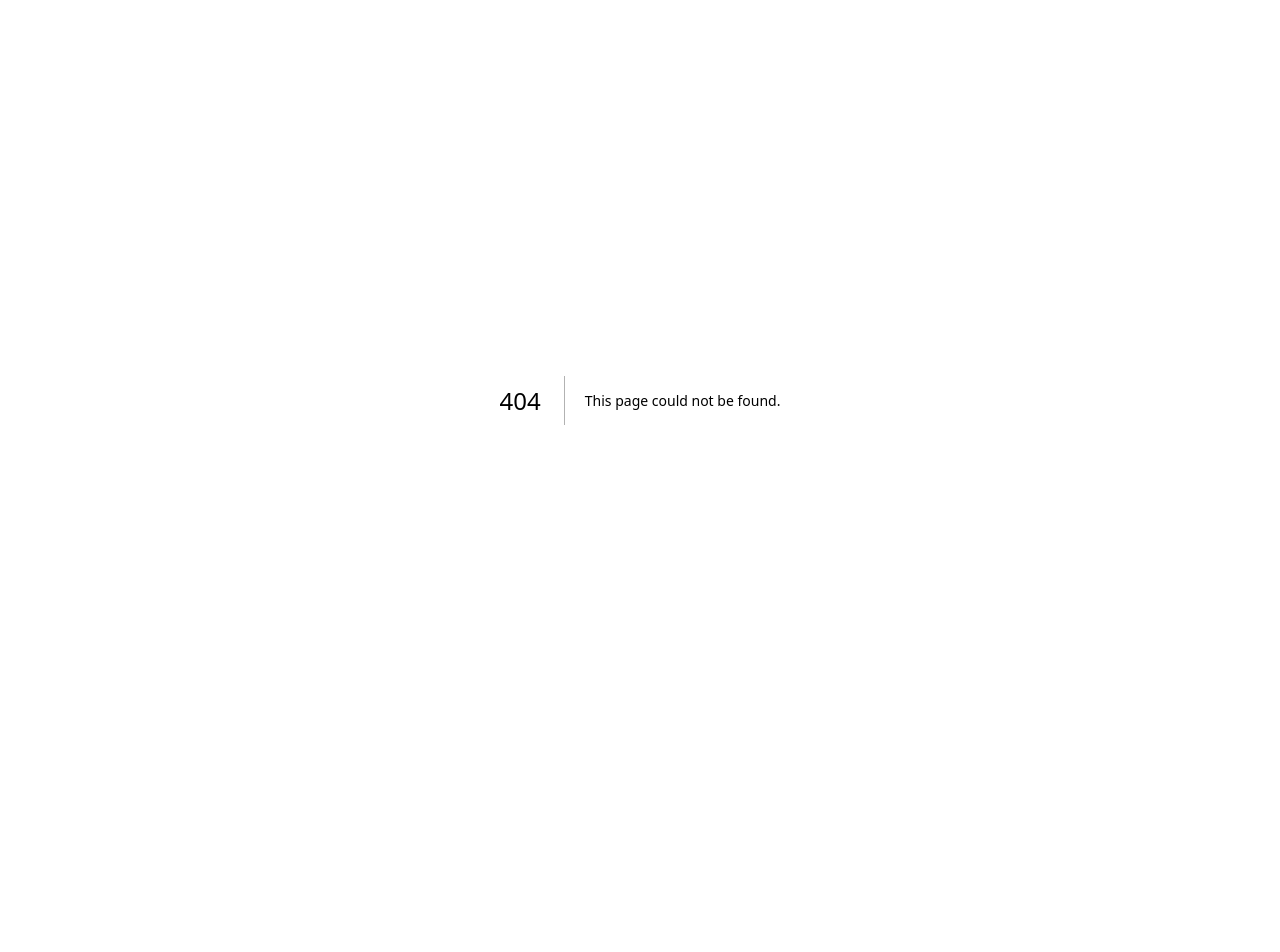
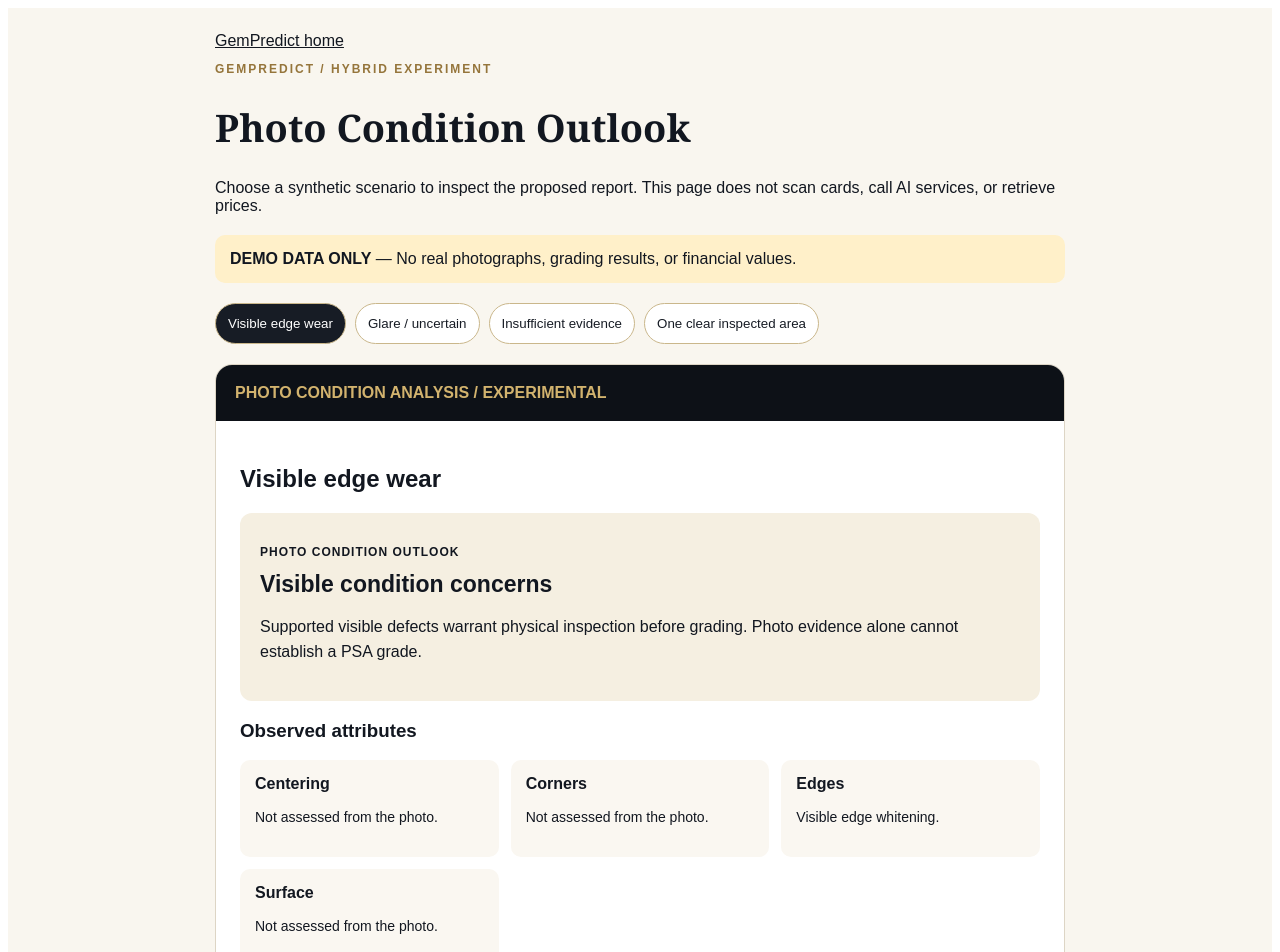
Before and after one commit to gempredict/gempredict-live, a Next.js app: page /hybrid-demo in a window 1280 px wide. Before the commit this address had no page. Shown: the top 952 px of the page. Before the commit the page ends 800 px from the top, so only its background shows below. Built offline with nearby package versions, Linux system fonts and the light colour scheme.

Commit message:
Add no-API visual condition report demonstration

```diff
--- /dev/null
+++ b/pages/hybrid-demo.jsx
@@ -0,0 +1,45 @@
+import { useState } from 'react';
+import { conditionPresentation } from '../lib/visualEvidence.mjs';
+
+const cases = [
+  { name: 'Visible edge wear', analysis: { inspectedSides:['front','back'], visualObservations:[{attribute:'edges',code:'whitening',certainty:'confirmed',evidence:{side:'front',region:[0.02,0.2,0.05,0.15],cue:'localized_color_loss',confidence:0.94}}] } },
+  { name: 'Glare / uncertain', analysis: { inspectedSides:['front'],imageLimitations:['glare','back_not_visible'],visualObservations:[{attribute:'surface',code:'scratches',certainty:'suspected',evidence:{side:'front',region:[0.3,0.4,0.2,0.08],cue:'surface_line',confidence:0.55}}] } },
+  { name: 'Insufficient evidence', analysis: { inspectedSides:['front'],visualObservations:[] } },
+  { name: 'One clear inspected area', analysis: { inspectedSides:['front','back'],visualObservations:[{attribute:'corners',code:'no_defect_observed',certainty:'confirmed',evidence:{side:'front',region:[0.03,0.03,0.07,0.07],cue:'clear_inspected_area',confidence:0.94}}] } }
+];
+
+export default function HybridDemo() {
+  const [index, setIndex] = useState(0);
+  const report = conditionPresentation(cases[index].analysis);
+  return <main style={{background:'#f9f6ef',minHeight:'100vh',padding:'24px 16px',fontFamily:'Arial,sans-serif',color:'#121720'}}>
+    <div style={{maxWidth:850,margin:'auto'}}>
+      <a href="/" style={{color:'#121720'}}>GemPredict home</a>
+      <p style={{color:'#95753b',fontWeight:700,letterSpacing:2,fontSize:12}}>GEMPREDICT / HYBRID EXPERIMENT</p>
+      <h1 style={{fontFamily:'Georgia,serif',fontSize:38}}>Photo Condition Outlook</h1>
+      <p>Choose a synthetic scenario to inspect the proposed report. This page does not scan cards, call AI services, or retrieve prices.</p>
+      <div style={{background:'#fff0c9',padding:15,borderRadius:10,margin:'20px 0'}}><strong>DEMO DATA ONLY</strong> — No real photographs, grading results, or financial values.</div>
+      <div style={{display:'flex',flexWrap:'wrap',gap:9,marginBottom:20}}>
+        {cases.map((item,i)=><button key={i} aria-pressed={index===i} onClick={()=>setIndex(i)} style={{padding:12,borderRadius:25,border:'1px solid #cab78b',background:index===i?'#171c25':'white',color:index===i?'white':'#171c25',cursor:'pointer'}}>{item.name}</button>)}
+      </div>
+      <section style={{borderRadius:17,background:'white',overflow:'hidden',border:'1px solid #ddd5c5'}}>
+        <header style={{background:'#0d1117',color:'#d2b36e',padding:19,fontWeight:800}}>PHOTO CONDITION ANALYSIS / EXPERIMENTAL</header>
+        <div style={{padding:24}}>
+          <h2>{cases[index].name}</h2>
+          <div data-testid="demo-outlook" style={{background:'#f5efe1',padding:20,borderRadius:12}}>
+            <p style={{fontSize:12,fontWeight:800,letterSpacing:1}}>PHOTO CONDITION OUTLOOK</p>
+            <h3 style={{fontSize:23,margin:'8px 0'}}>{report.conditionOutlook.label}</h3>
+            <p style={{lineHeight:1.6}}>{report.conditionOutlook.reason}</p>
+          </div>
+          <h3>Observed attributes</h3>
+          <div style={{display:'grid',gridTemplateColumns:'repeat(auto-fit,minmax(230px,1fr))',gap:12}}>
+            {['centering','corners','edges','surface'].map(attr=><div key={attr} style={{background:'#faf7f1',padding:15,borderRadius:10}}>
+              <strong style={{textTransform:'capitalize'}}>{attr}</strong>
+              <p style={{fontSize:14,lineHeight:1.5}}>{report[attr+'Note']}</p>
+            </div>)}
+          </div>
+          <p style={{fontSize:13,color:'#566172',marginTop:22}}>Financial decision and PSA grade: not established by this demonstration.</p>
+        </div>
+      </section>
+    </div>
+  </main>;
+}
```
